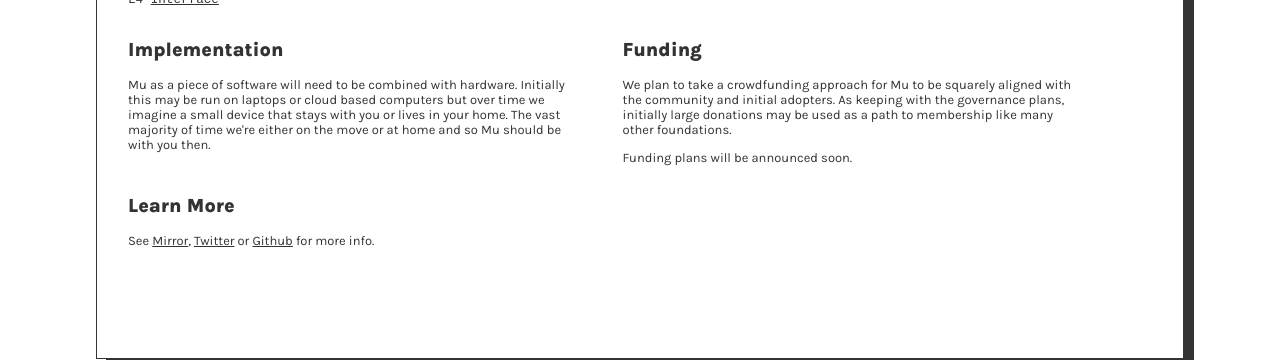
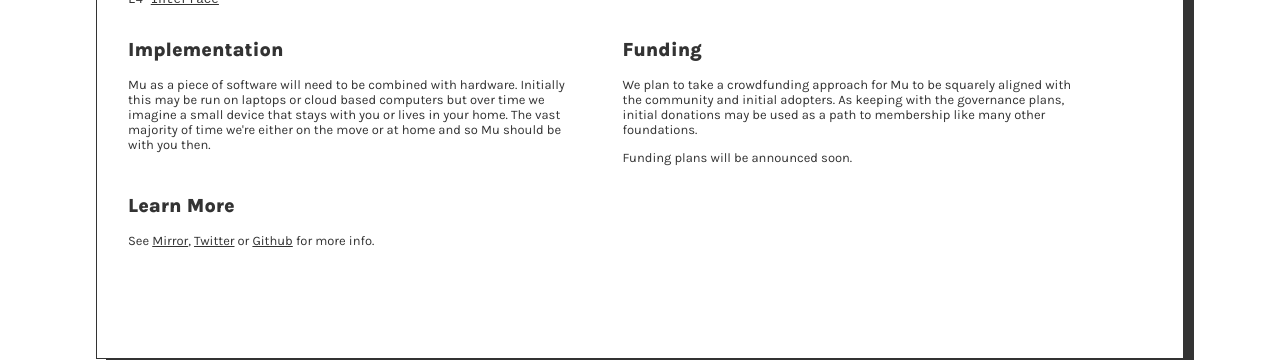
Before and after one commit to muxyz/website, a Jekyll site: the page built from index.md, in a window 1280 px wide. Shown: the part 891-1251 px from the top of the page. Built offline with Jekyll 4.4.1, drawn with Linux system fonts in a browser that asks for light colours.

Commit message:
Update index.md

```diff
--- a/index.md
+++ b/index.md
@@ -117,7 +117,7 @@ the move or at home and so Mu should be with you then.
 <h2>Funding</h2>
 <p>
 We plan to take a crowdfunding approach for Mu to be squarely aligned with the community
-and initial adopters. As keeping with the governance plans, initially large donations may
+and initial adopters. As keeping with the governance plans, initial donations may
 be used as a path to membership like many other foundations.
 </p>
 <p>Funding plans will be announced soon.</p>
```
